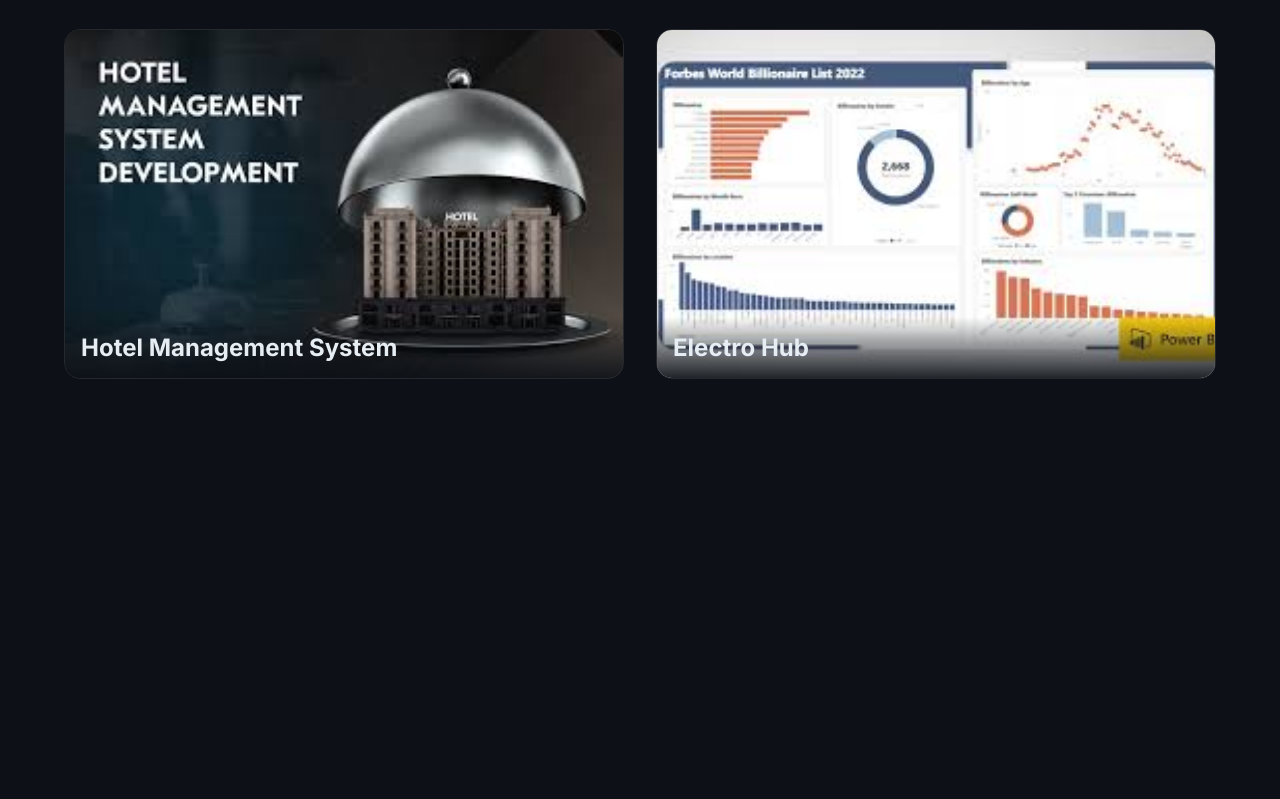
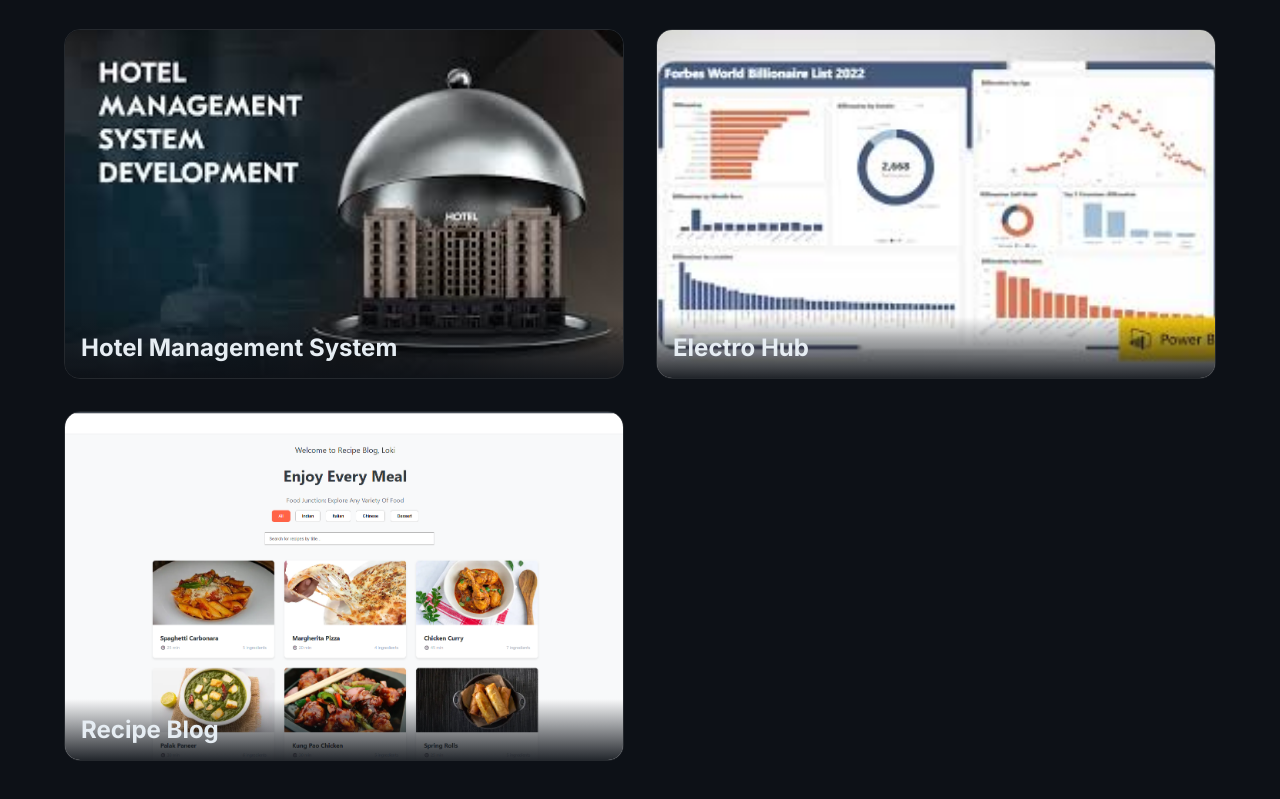
Before and after one commit to LokeshDola/Portfolio_Updated, a plain HTML site: page projects.html in a window 1280 px wide. Shown: the part 652-1451 px from the top of the page. Before the commit the page ends 1127 px from the top, so only its background shows below. Drawn offline with nearby package versions, Linux system fonts and the light colour scheme.

Commit message:
feat: Add Recipe Blog project

```diff
--- a/projects.html
+++ b/projects.html
@@ -45,6 +45,10 @@
                     <img src="assets/images/electro-hub.png" alt="Electro Hub" class="project-video">
                     <div class="project-overlay"><h3>Electro Hub</h3></div>
                 </div>
+                <div class="project-card link" data-project="recipeBlog" data-aos="fade-up" data-aos-delay="500">
+                    <img src="assets/images/recipe-blog.png" alt="Recipe Blog" class="project-video">
+                    <div class="project-overlay"><h3>Recipe Blog</h3></div>
+                </div>
             </div>
         </section>
 
--- a/script.js
+++ b/script.js
@@ -70,7 +70,8 @@ document.addEventListener('DOMContentLoaded', () => {
             stockSage: { title: "Stock Sage Navigator", imageSrc: "assets/images/stock-sage-l.png", label: "Tech Stack", details: "Streamlit, Python, scikit-learn, Matplotlib, Seaborn", description: "<ul><li>Developed a web app using Streamlit, Python, and scikit-learn for real-time stock analysis and prediction.</li><li>Integrated live stock data APIs and built predictive ML models to support investor decision-making.</li><li>Visualized trends and model outputs using Matplotlib and Seaborn, enhancing user insights.</li></ul>" },
             audioAssist: { title: "Audio Assist", imageSrc: "assets/images/audio-assist-i.png", label: "Tech Stack", details: "YOLOv3, Python, OpenCV, gTTS", description: "<ul><li>Built an assistive tool using YOLOv3 for real-time object detection and speech synthesis for visually impaired users.</li><li>Used Python, OpenCV, and gTTS to convert object recognition into audible feedback.</li><li>Improved accessibility and navigation through hands-free interaction.</li></ul>" },
             hotel: { title: "Hotel Management System", imageSrc: "assets/images/hotel-management-system.png", label: "Tech Stack", details: "Java", description: "<ul><li>Developed a Java-based application to manage hotel operations like room booking and food ordering.</li><li>Implemented features for task automation, performance tracking, and resource allocation.</li><li>Improved operational efficiency by streamlining hotel workflow management.</li></ul>" },
-            electroHub: { title: "Electro Hub", imageSrc: "assets/images/electro-hub.png", label: "Tech Stack", details: "Power BI, Excel, DAX", description: "<ul><li>Built an interactive sales analytics dashboard in Power BI using Excel-based sales data.</li><li>Enabled time-based comparisons (daily, monthly, quarterly, yearly) with dynamic visuals and DAX measures.</li><li>Designed intuitive report layout with slicers, KPIs, and visuals for effective business insights.</li></ul>" }
+            electroHub: { title: "Electro Hub", imageSrc: "assets/images/electro-hub.png", label: "Tech Stack", details: "Power BI, Excel, DAX", description: "<ul><li>Built an interactive sales analytics dashboard in Power BI using Excel-based sales data.</li><li>Enabled time-based comparisons (daily, monthly, quarterly, yearly) with dynamic visuals and DAX measures.</li><li>Designed intuitive report layout with slicers, KPIs, and visuals for effective business insights.</li></ul>" },
+            recipeBlog : {title: "Recipe Blog", imageSrc: "assets/images/recipe-blog.png", label: "Tech Stack", details: "Python-flask, React.js, MYSQl, Node.js", description:"<ul><li>Developed with a powerful Python Flask backend to handle server-side logic and API requests.</li><li>Features a modern, component-based frontend built with React.js for a seamless user experience.</li><li>Utilizes a MySQL database for efficient and structured storage of recipes, users, and other data.</li><li>Allows users to browse, search, and add new recipes to the collection.</li></ul>"}
         };
 
         const certificationData = {
```
Also changed, not shown: assets/images/recipe-blog.png (added).
